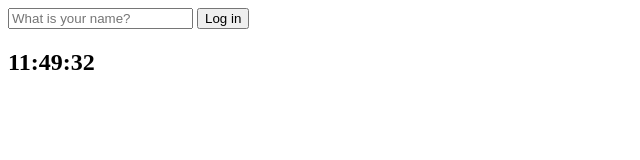
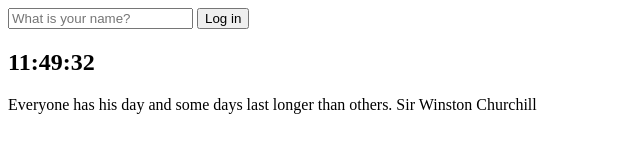
Before and after one commit to roa9618/Momentum-Clone, a plain HTML site: page index.html in a window 1280 px wide. Shown: the whole page, without its empty margins (0-640 px from the left). Drawn offline with Linux system fonts and the light colour scheme.

Commit message:
Update random quote function

```diff
--- a/index.html
+++ b/index.html
@@ -16,8 +16,13 @@
   </form>
   <h2 id="clock">00:00:00</h2>
   <h1 id="greeting" class="hidden"></h1>
+  <div id="quotes">
+    <span></span>
+    <span></span>
+  </div>
   <script src="js/greeting.js"></script>
   <script src="js/clock.js"></script>
+  <script src="js/quotes.js"></script>
 </body>
 
 </html>
--- /dev/null
+++ b/js/quotes.js
@@ -0,0 +1,50 @@
+const quotes = [
+  {
+    quote: "Whoever ceases to be a student has never been a student.",
+    author: "George Iles",
+  },
+  {
+    quote: "If you don't risk anything you risk even more.",
+    author: "Erica Jong",
+  },
+  {
+    quote: "Only passions, great passions, can elevate the soul to great things.",
+    author: "Denis Diderot",
+  },
+  {
+    quote: "Self-confidence is the first requisite to great undertakings.",
+    author: "Samuel Johnson",
+  },
+  {
+    quote: "It's choice - not chance - that determines your destiny.",
+    author: "Jean Nidetch",
+  },
+  {
+    quote: "A goal without a plan is just a wish.",
+    author: "Antoine de Saint-Exupery",
+  },
+  {
+    quote: "Whenever I hear, 'It can't be done,' I know I'm close to success.",
+    author: "Michael Flatley",
+  },
+  {
+    quote: "Do not turn back when you are just at the goal.",
+    author: "Publilius Syrus",
+  },
+  {
+    quote: "Why be a man when you can be a success?",
+    author: "Bertolt Brecht",
+  },
+  {
+    quote: "Everyone has his day and some days last longer than others.",
+    author: "Sir Winston Churchill",
+  }
+]
+
+const quote = document.querySelector("#quotes span:first-child");
+const author = document.querySelector("#quotes span:last-child");
+
+const todayQuote = quotes[Math.trunc(Math.random() * quotes.length)];
+
+quote.innerText = todayQuote.quote;
+author.innerText = todayQuote.author;
```
